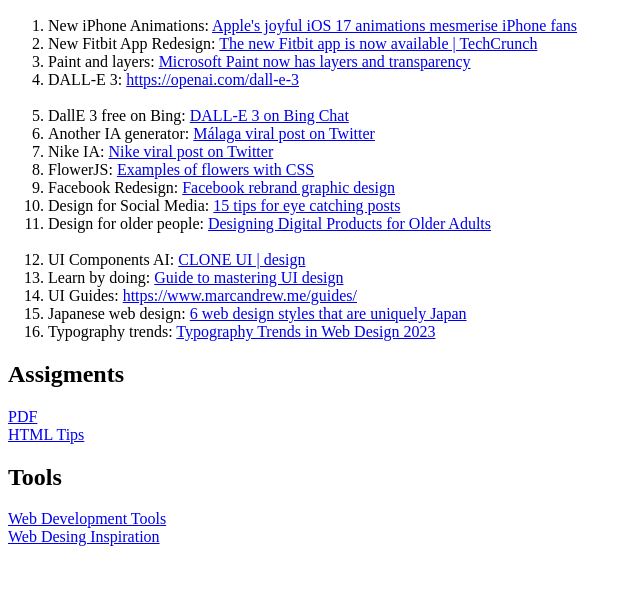
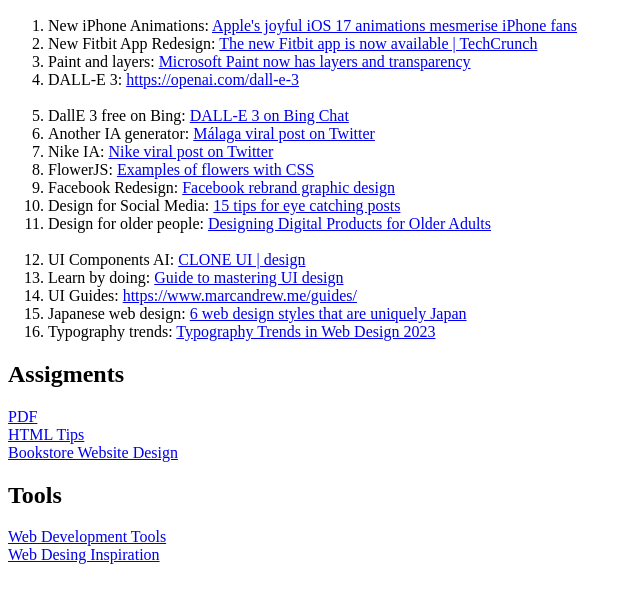
Before and after one commit to MiguelRodGar/webdesign, a plain HTML site: page Units/Unit 0/index.html in a window 1280 px wide. Shown: the part 110-712 px from the top of the page, without its empty margins (0-640 px from the left). Drawn offline with Linux system fonts and the light colour scheme.

Commit message:
Update index.html

```diff
--- a/Units/Unit 0/index.html
+++ b/Units/Unit 0/index.html
@@ -104,6 +104,8 @@
         <a href="./Exercise1.pdf">PDF</a>
         <br>
         <a href="./HTMLtips.html">HTML Tips</a>
+        <br>
+        <a href="./BookstoreWebsiteDesign.pdf">Bookstore Website Design</a>
     <h2>Tools</h2>
         <a href="./Exercise4.pdf">Web Development Tools</a>
         <br>
```
